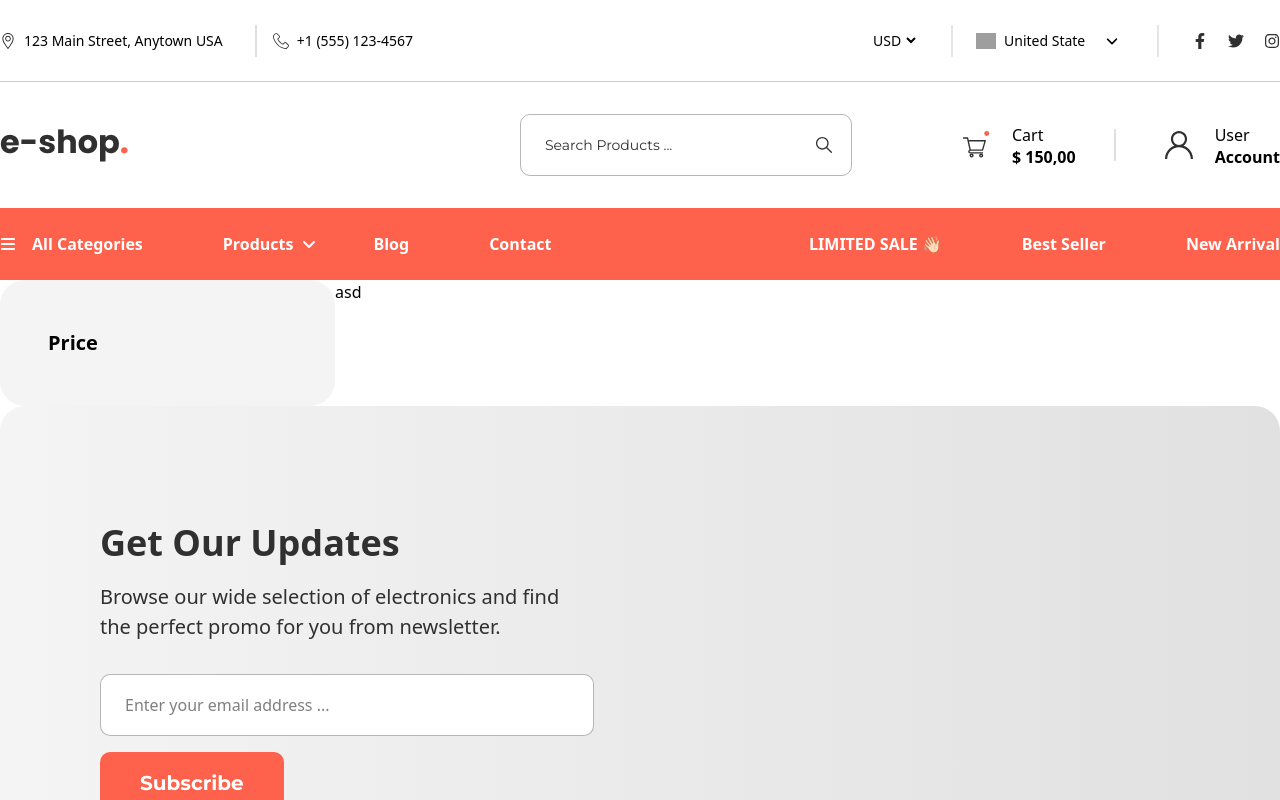
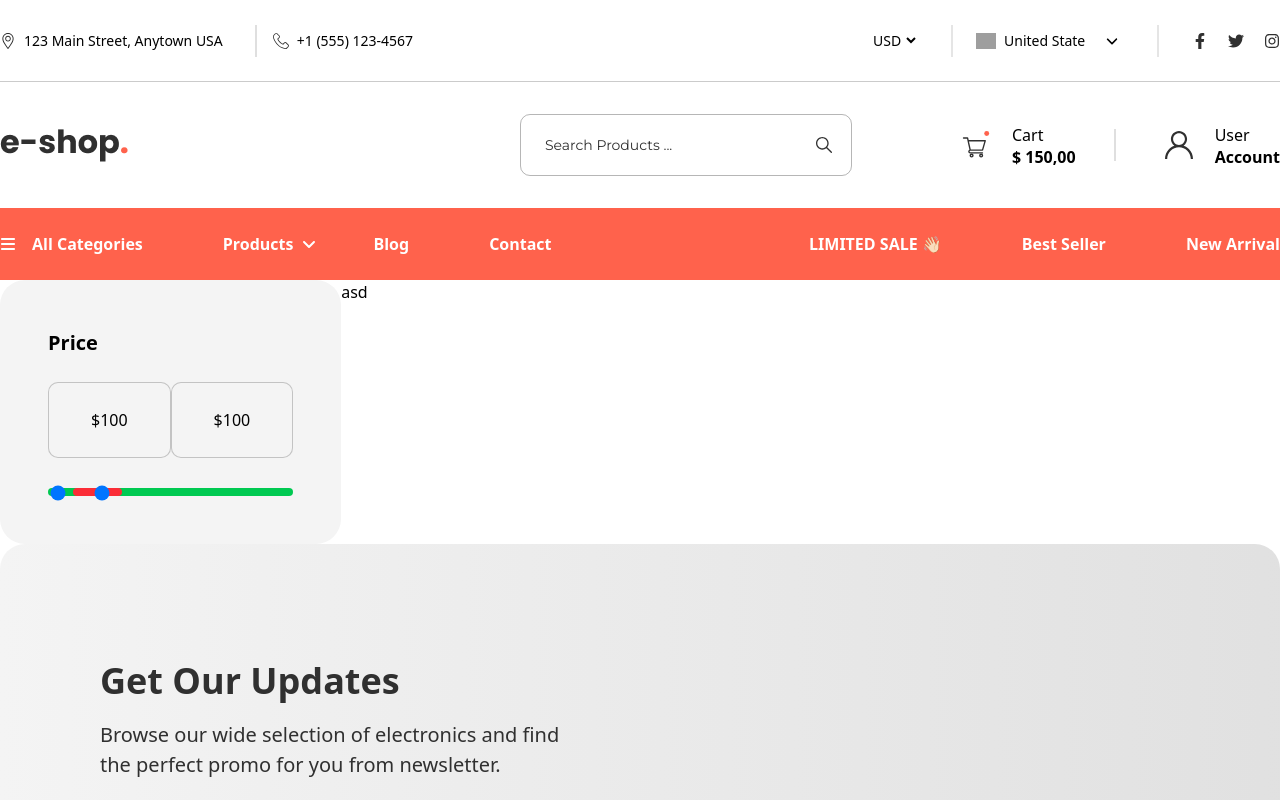
Before and after one commit to Githubshakil/eshop, a React (Vite) app: page /product-List in a window 1280 px wide. Shown: the top 800 px of the page. Built offline with nearby package versions, Linux system fonts and the light colour scheme; grey boxes are pictures that could not be loaded.

Commit message:
update readio section

```diff
--- a/src/pages/ProductList.jsx
+++ b/src/pages/ProductList.jsx
@@ -1,14 +1,53 @@
-import React from 'react'
+import React, { useState } from 'react'
 import Container from '../../src/components/commonlayout/Container'
 
 
 const ProductList = () => {
+  let [minValue, setMinValue] = useState(0)
+  let [maxValue, setMaxValue] = useState(1000)
+
+
+  const updateSlider = (type, value)=>{
+    if(type == min ){
+        const newMin = Math.min(parseInt(value), maxValue)
+        setMaxValue(newMin)
+    }else{
+      const newMax = Math.min(parseInt(value), minValue)
+        setMinValue(newMax)
+    }
+  }
   return (
     <>
     <Container>
       <div className='flex'>
         <div className='w-[355px] bg-[#f4f4f4] rounded-[25px] p-[48px]'>
           <h3 className='font-["Montserrat"] font-bold text-[20px] '>Price</h3>
+          <div className='mt-6' >
+            <div className='flex justify-between mb-[30px]'>
+              <span className='py-[25px] px-[42px] border border-[rgba(48,48,48,0.25)] rounded-[10px] bg-[#f4f4f4] '> $100</span>
+              <span className='py-[25px] px-[42px] border border-[rgba(48,48,48,0.25)] rounded-[10px] bg-[#f4f4f4] '> $100</span>
+            </div>
+              <div className='relative w-full h-2 bg-green-500 rounded '>
+                <div className=' absolute h-full bg-red-500 rounded left-[10%] w-[20%]'></div>
+                <input
+                type="range"
+                min="0"
+                max="1000"
+                value="10"
+                step="10"
+                className=' absolute w-full h-2.5 bg-transparent pointer-event-none rounded appearance-none'
+                />
+                <input
+                type="range"
+                min="0"
+                max="1000"
+                value="200"
+                step="10"
+                className=' absolute w-full h-2.5 bg-transparent pointer-event-none rounded appearance-none'
+                />
+
+              </div>
+          </div>
         </div>
         <div className='w-[80%]'>asd</div>
       </div>
```
